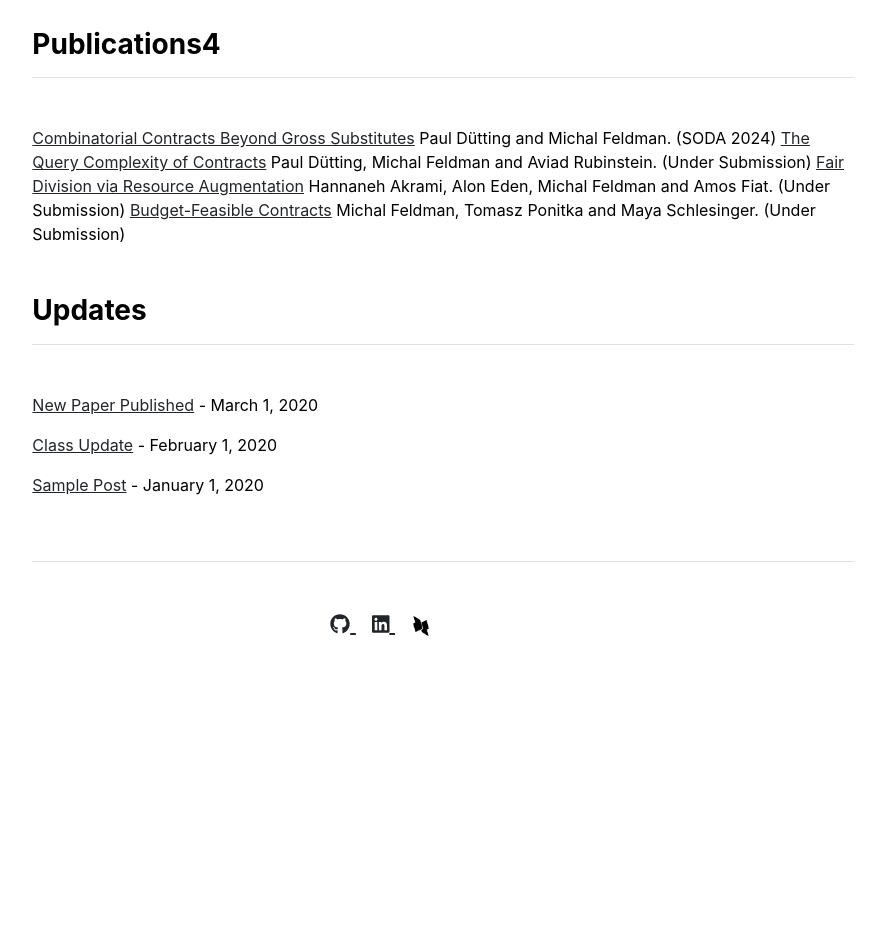
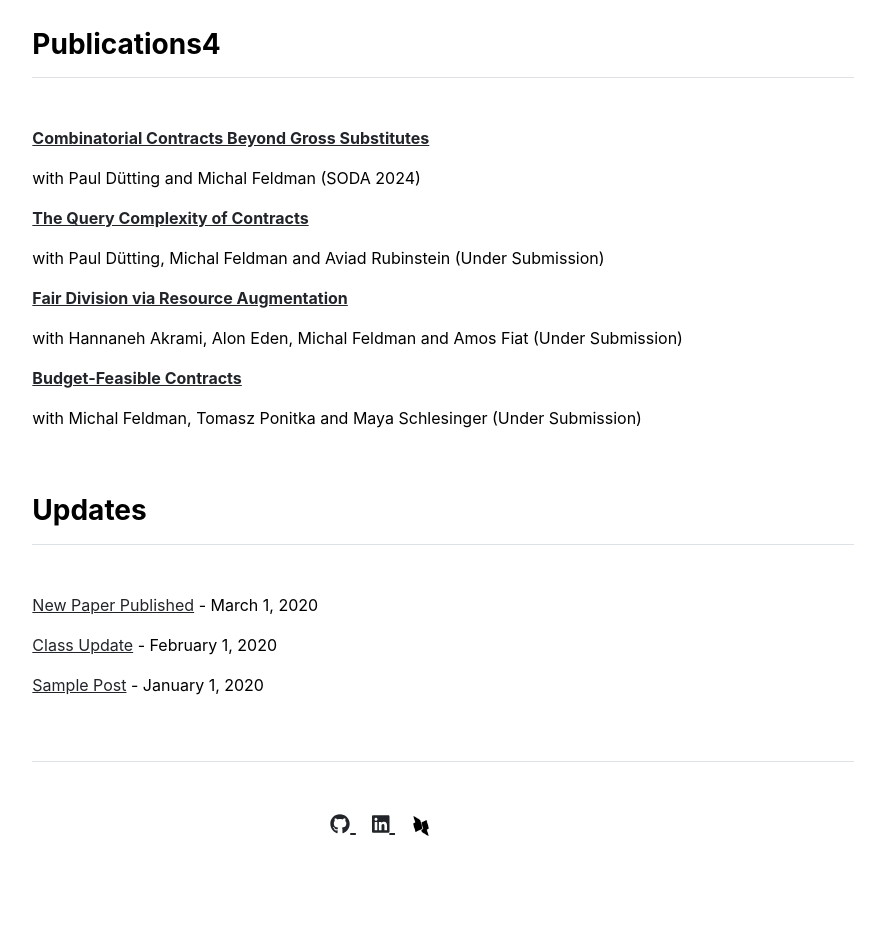
Before and after one commit to yoavGaltzur/yoavGaltzur.github.io, a Jekyll site: the page built from index.md, in a window 1280 px wide. Shown: the part 539-1475 px from the top of the page, without its empty margins (197-1082 px from the left). Built offline with Jekyll 4.4.1, drawn with Linux system fonts in a browser that asks for light colours; before the commit the page ends 1275 px from its top, so only the background shows below that.

Commit message:
Update publications.html

```diff
--- a/_includes/publications.html
+++ b/_includes/publications.html
@@ -1,23 +1,9 @@
-<!-- <div class="row g-5 mb-5">
-  <div>
-    <h3 class="fw-bold border-bottom pb-3 mb-5">Publications</h3>
-    {% if page.title == "Home" %}
-      {% for item in site.data.publications.featured %}
-        <p><a href="{{ item.url }}">{{ item.name }}</a></p>
-      {% endfor %}
-    {% else %}
-      {% for item in site.data.publications.index %}
-        <p><a href="{{ item.url }}">{{ item.name }}</a></p>
-      {% endfor %}
-    {% endif %}
-  </div>
-</div> -->
 <div class="row g-5 mb-5">
   <div>
     <h3 class="fw-bold border-bottom pb-3 mb-5">Publications4</h3>
       {% for item in site.data.settings.publications %}
-        <a href="{{ item.url }}">{{ item.name }}</a>
-        {{ item.coauthors }}. ({{ item.venue }})
+        <p><a href="{{ item.url }} target="_blank""><b>{{ item.name }}</b></a></p>
+        <p>with {{ item.coauthors }} ({{ item.venue }})</p>
       {% endfor %}
   </div>
 </div>
```
